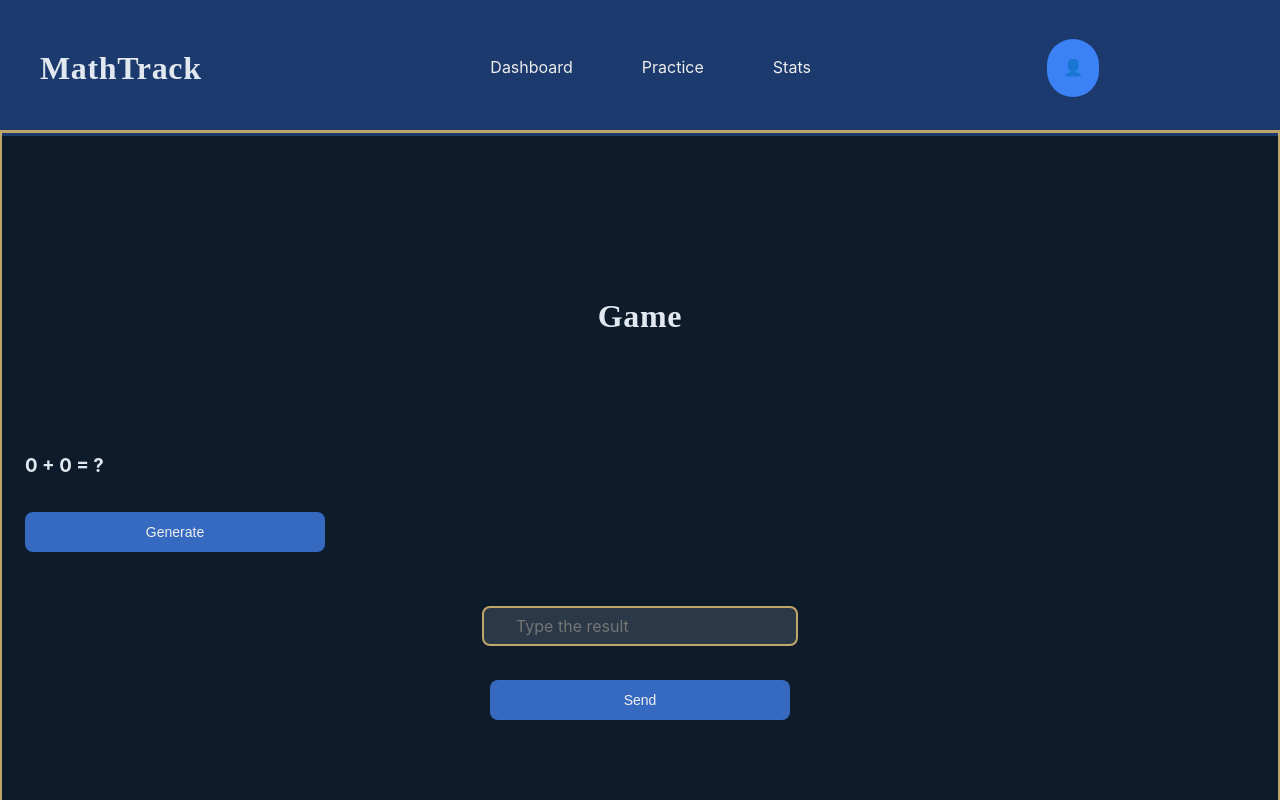
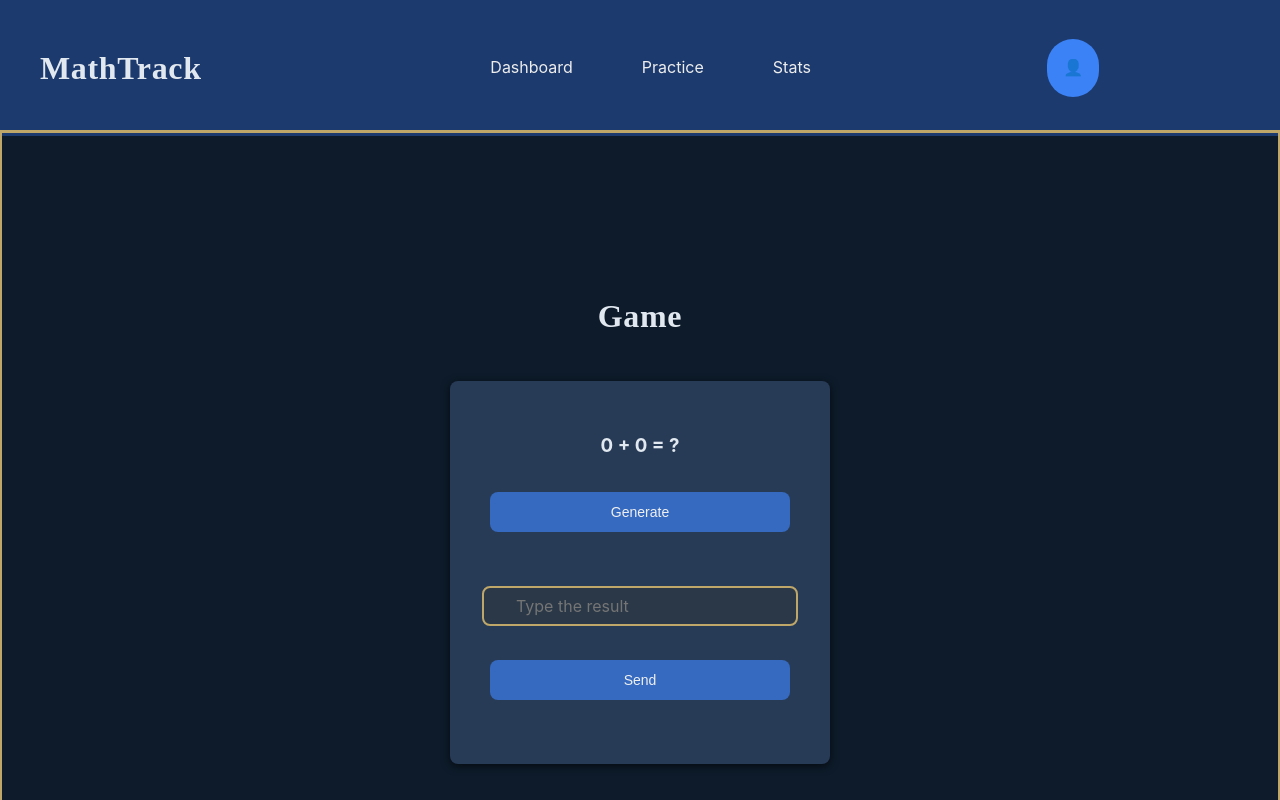
Before and after one commit to LuisDev912/EduMath-Track, a React (Vite) app in the folder frontend/: page /game in a window 1280 px wide. Shown: the top 800 px of the page. Built offline with nearby package versions, Linux system fonts and the light colour scheme.

Commit message:
feat(frontend): add basic styles to the game box

```diff
--- a/frontend/src/pages/GamePage.tsx
+++ b/frontend/src/pages/GamePage.tsx
@@ -1,8 +1,8 @@
 import Game from "../game/components/Game"
 export default function GamePage() {
     return (
-        <section>
-            <h1 className="heading-primary text-center">Game</h1>
+        <section className="flex flex-column align-center">
+            <h1 className="heading-primary">Game</h1>
 
             <Game />
         </section>
--- a/frontend/src/styles/index.css
+++ b/frontend/src/styles/index.css
@@ -65,6 +65,15 @@ section {
 
 .transparent-border:hover {
     border-color: var(--color-accent);
+}
+
+.box {
+    padding: var(--space-xl);
+    text-align: center;
+    background-color: var(--background);
+    border-radius: var(--radius-md);
+    box-shadow: var(--shadow-medium);
+    max-width: 420px;
 }
 
 /* --- text --- */
--- a/frontend/src/styles/variables.css
+++ b/frontend/src/styles/variables.css
@@ -6,7 +6,7 @@
 
     /* dark blue */
     --accent: #3b82f6;
-    --background: #1c1f39;
+    --background: #273b57;
     --input-background: #2A3847;
 
     /* bright blue */
```
